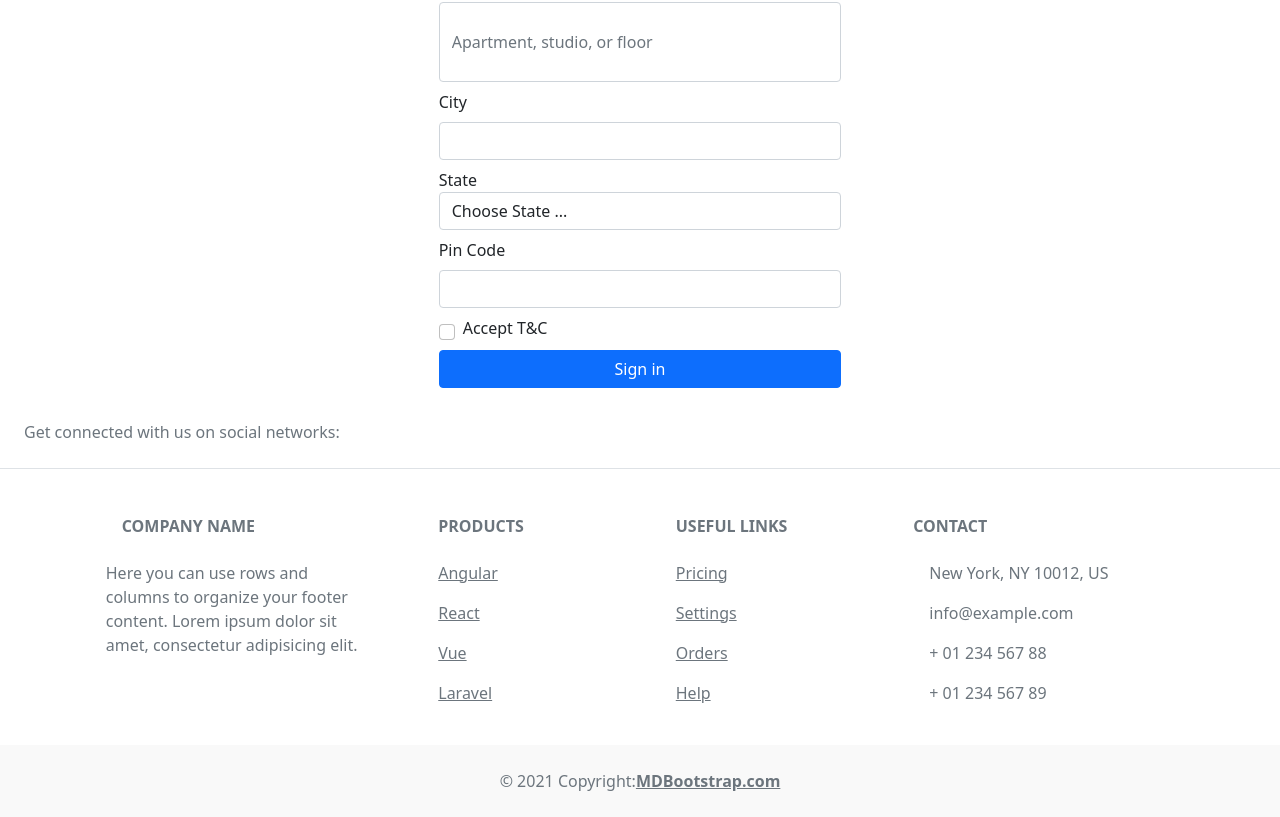
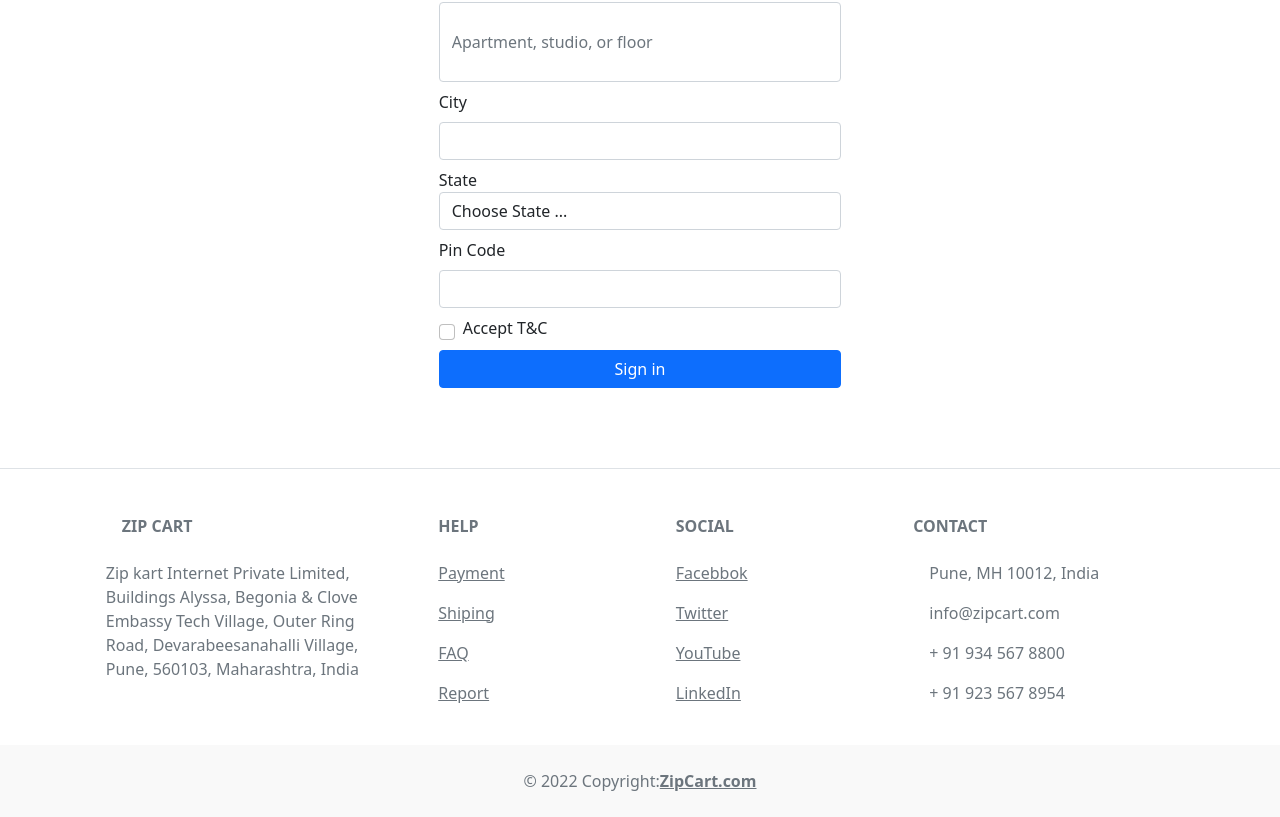
Before and after one commit to kiranjadhav45/E-Commerce, a React (Create React App) app: page /signup in a window 1280 px wide. Shown: the part 394-1211 px from the top of the page. Built offline with nearby package versions, Linux system fonts and the light colour scheme.

Commit message:
done product listing

```diff
--- a/src/App.css
+++ b/src/App.css
@@ -14,3 +14,20 @@
 .invalidinput {
   color: crimson;
 }
+.product-list {
+  text-align: center !important;
+}
+
+.product-list ul li {
+  display: inline-block;
+  padding: 5px;
+  border: 1px solid black;
+  width: 150px;
+}
+.product-list ul {
+  margin: 0;
+}
+#first-ul li {
+  background-color: rgba(0, 0, 0, 0.025);
+  font-weight: 700;
+}
--- a/src/component/Footer.js
+++ b/src/component/Footer.js
@@ -6,7 +6,7 @@ function Footer() {
       <footer className="text-center text-lg-start bg-white text-muted">
         <section className="d-flex justify-content-center justify-content-lg-between p-4 border-bottom">
           <div className="me-5 d-none d-lg-block">
-            <span>Get connected with us on social networks:</span>
+            {/* <span>Get connected with us on social networks:</span> */}
           </div>
 
           <div>
@@ -36,59 +36,59 @@ function Footer() {
             <div className="row mt-3">
               <div className="col-md-3 col-lg-4 col-xl-3 mx-auto mb-4">
                 <h6 className="text-uppercase fw-bold mb-4">
-                  <i className="fas fa-gem me-3 text-secondary"></i>Company name
+                  <i className="fas fa-gem me-3 text-secondary"></i>Zip Cart
                 </h6>
                 <p>
-                  Here you can use rows and columns to organize your footer
-                  content. Lorem ipsum dolor sit amet, consectetur adipisicing
-                  elit.
+                  Zip kart Internet Private Limited, Buildings Alyssa, Begonia &
+                  Clove Embassy Tech Village, Outer Ring Road,
+                  Devarabeesanahalli Village, Pune, 560103, Maharashtra, India
                 </p>
               </div>
 
               <div className="col-md-2 col-lg-2 col-xl-2 mx-auto mb-4">
-                <h6 className="text-uppercase fw-bold mb-4">Products</h6>
+                <h6 className="text-uppercase fw-bold mb-4">Help</h6>
                 <p>
                   <a href="#!" className="text-reset">
-                    Angular
+                    Payment
                   </a>
                 </p>
                 <p>
                   <a href="#!" className="text-reset">
-                    React
+                    Shiping
                   </a>
                 </p>
                 <p>
                   <a href="#!" className="text-reset">
-                    Vue
+                    FAQ
                   </a>
                 </p>
                 <p>
                   <a href="#!" className="text-reset">
-                    Laravel
+                    Report
                   </a>
                 </p>
               </div>
 
               <div className="col-md-3 col-lg-2 col-xl-2 mx-auto mb-4">
-                <h6 className="text-uppercase fw-bold mb-4">Useful links</h6>
+                <h6 className="text-uppercase fw-bold mb-4">Social</h6>
                 <p>
                   <a href="#!" className="text-reset">
-                    Pricing
+                    Facebbok
                   </a>
                 </p>
                 <p>
                   <a href="#!" className="text-reset">
-                    Settings
+                    Twitter
                   </a>
                 </p>
                 <p>
                   <a href="#!" className="text-reset">
-                    Orders
+                    YouTube
                   </a>
                 </p>
                 <p>
                   <a href="#!" className="text-reset">
-                    Help
+                    LinkedIn
                   </a>
                 </p>
               </div>
@@ -96,20 +96,20 @@ function Footer() {
               <div className="col-md-4 col-lg-3 col-xl-3 mx-auto mb-md-0 mb-4">
                 <h6 className="text-uppercase fw-bold mb-4">Contact</h6>
                 <p>
-                  <i className="fas fa-home me-3 text-secondary"></i> New York,
-                  NY 10012, US
+                  <i className="fas fa-home me-3 text-secondary"></i> Pune, MH
+                  10012, India
                 </p>
                 <p>
                   <i className="fas fa-envelope me-3 text-secondary"></i>
-                  info@example.com
+                  info@zipcart.com
                 </p>
                 <p>
-                  <i className="fas fa-phone me-3 text-secondary"></i> + 01 234
-                  567 88
+                  <i className="fas fa-phone me-3 text-secondary"></i> + 91 934
+                  567 8800
                 </p>
                 <p>
-                  <i className="fas fa-print me-3 text-secondary"></i> + 01 234
-                  567 89
+                  <i className="fas fa-print me-3 text-secondary"></i> + 91 923
+                  567 8954
                 </p>
               </div>
             </div>
@@ -117,9 +117,9 @@ function Footer() {
         </section>
 
         <div className="text-center p-4 background">
-          © 2021 Copyright:
+          © 2022 Copyright:
           <a className="text-reset fw-bold" href="https://mdbootstrap.com/">
-            MDBootstrap.com
+            ZipCart.com
           </a>
         </div>
       </footer>
--- a/src/component/ProductList.js
+++ b/src/component/ProductList.js
@@ -9,24 +9,34 @@ function ProductList() {
   }, []);
 
   const getProducts = async () => {
-    let result = await fetch("http://localhost:4001/products");
+    let result = await fetch("http://localhost:4000/products");
     result = await result.json();
     setProducts(result);
   };
 
   console.warn("product", products);
   return (
-    <div>
+    <div className="product-list">
+      <h3 className="text-center mt-4">Product List</h3>
+      <div className="container">
+        <ul id="first-ul">
+          <li>Sr No</li>
+          <li>Name</li>
+          <li>Price</li>
+          <li>Category</li>
+          <li>Company</li>
+        </ul>
         {products.map((item, index) => (
           <ul>
             <li>{index + 1}</li>
-          <li>item.name</li>
+            <li>{item.name}</li>
             <li>{item.price}</li>
             <li>{item.category}</li>
             <li>{item.company}</li>
           </ul>
         ))}
       </div>
+    </div>
   );
 }
 
```
Lines whose indentation alone changed are shown as unchanged.
